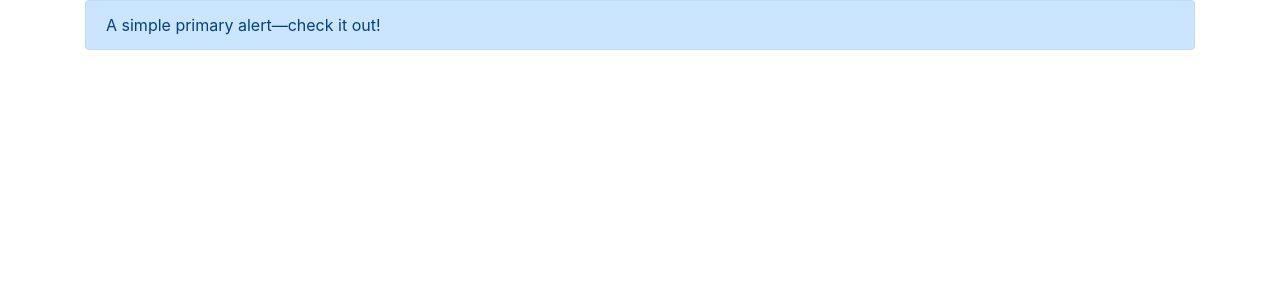
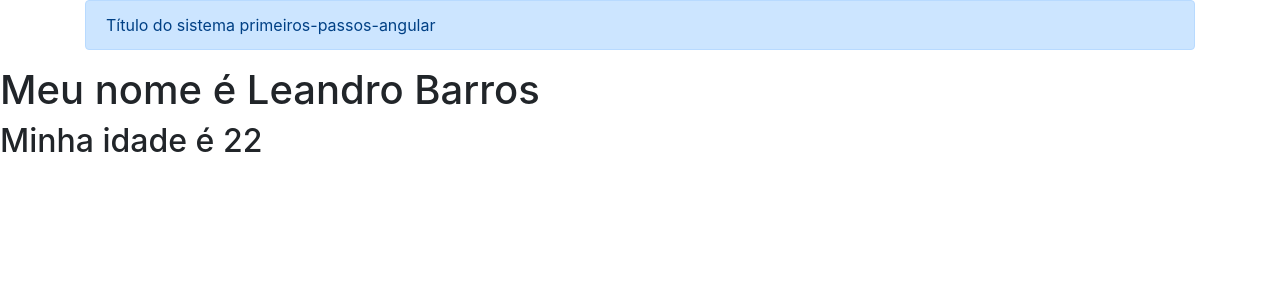
Before and after one commit to leandro-barros/primeiros-passos-angular, an Angular app: page / in a window 1280 px wide. Shown: the top 300 px of the page. Built offline with nearby package versions, Linux system fonts and the light colour scheme.

Commit message:
Usando interpolação

```diff
--- a/src/app/app.component.html
+++ b/src/app/app.component.html
@@ -1,6 +1,9 @@
 <div class="container">
-
   <div class="alert alert-primary" role="alert">
-    A simple primary alert—check it out!
+    Título do sistema {{title}}
   </div>
 </div>
+
+<h1>Meu nome é {{nome}}</h1>
+
+<h2>Minha idade é {{10 + getIdade()}}</h2>
--- a/src/app/app.component.ts
+++ b/src/app/app.component.ts
@@ -7,4 +7,10 @@
 })
 export class AppComponent {
   title = 'primeiros-passos-angular';
+  nome = 'Leandro Barros';
+  idade = 12;
+
+  getIdade(){
+    return this.idade;
+  }
 }
```
